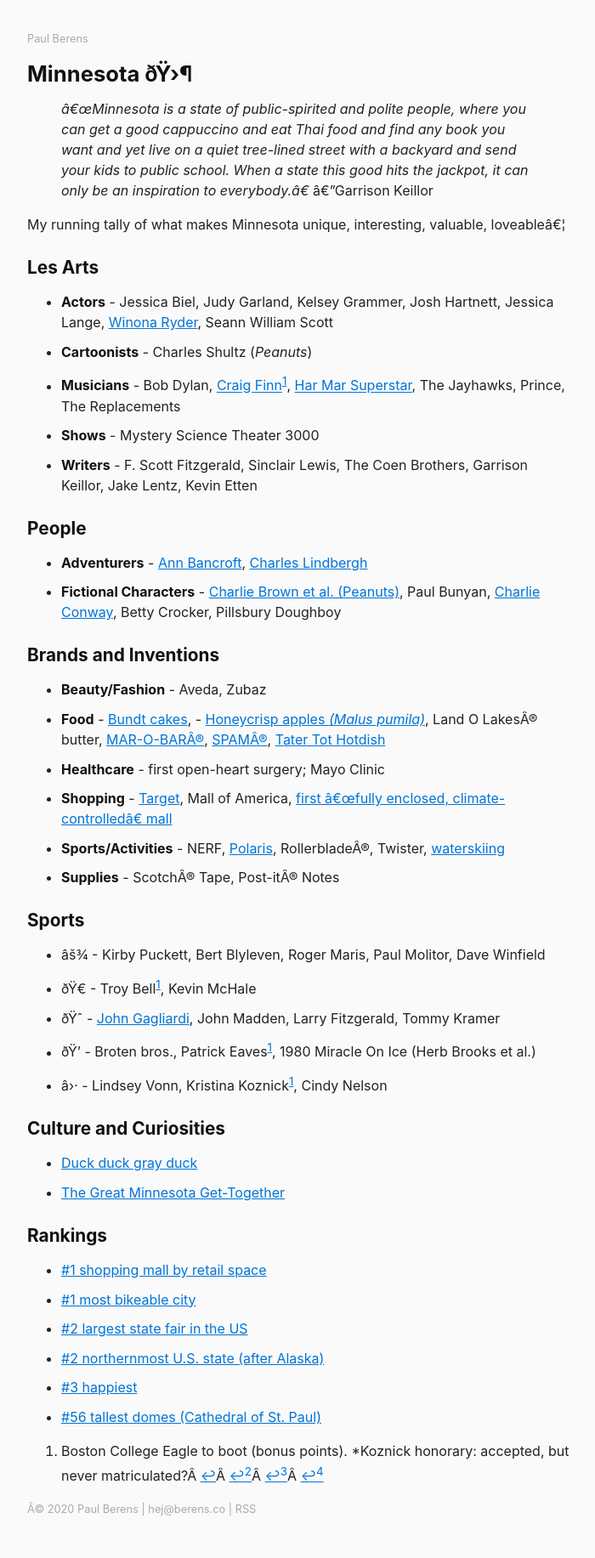
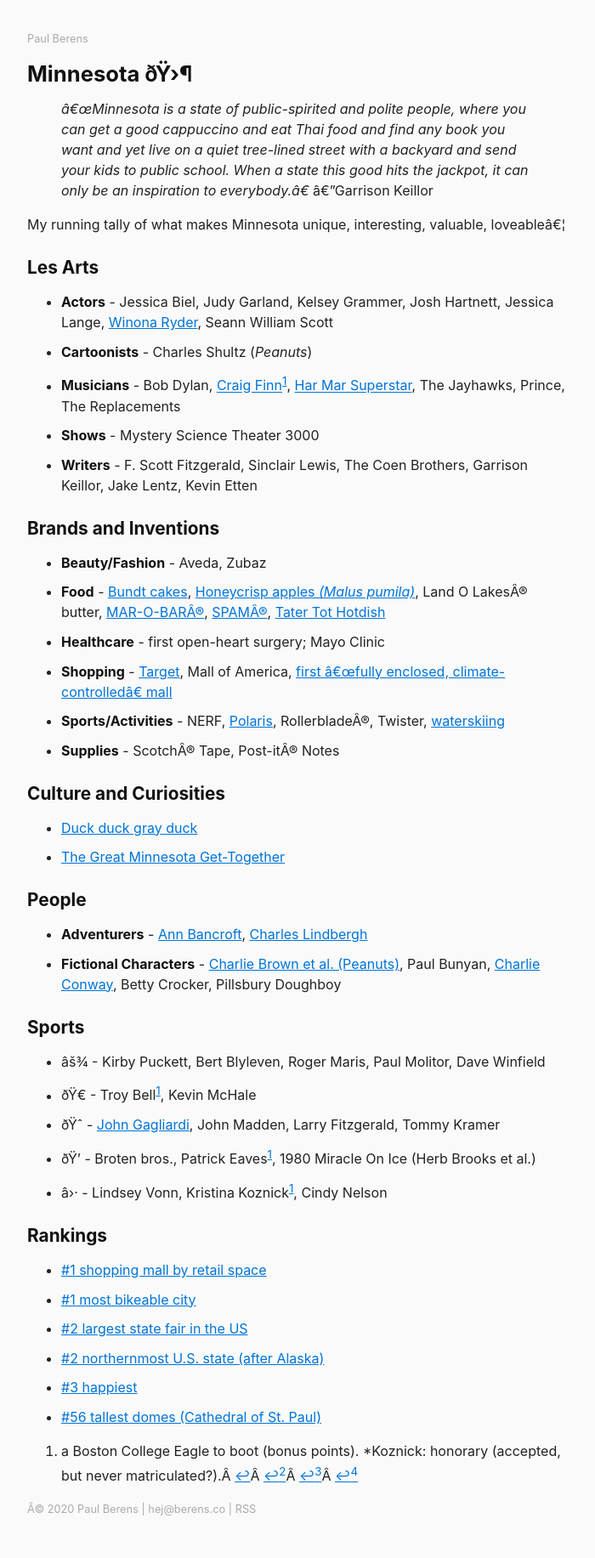
Before and after one commit to berensp/berensp.github.io, a Jekyll site: the page built from minn.md, in a window 1280 px wide. Shown: the whole page at 85% size, without its empty margins (288-988 px from the left). Built offline with Jekyll 4.4.1, drawn with Linux system fonts in a browser that asks for light colours; nearby versions of some CDN libraries; some of the changed lines change nothing that is shown.

Commit message:
Add files via upload

```diff
--- a/minn.md
+++ b/minn.md
@@ -14,17 +14,21 @@
 - **Shows** - Mystery Science Theater 3000
 - **Writers** - F. Scott Fitzgerald, Sinclair Lewis, The Coen Brothers, Garrison Keillor, Jake Lentz, Kevin Etten
 
-## People
-- **Adventurers** - [Ann Bancroft](https://en.wikipedia.org/wiki/Ann_Bancroft), [Charles Lindbergh](https://en.wikipedia.org/wiki/Charles_Lindbergh)
-- **Fictional Characters** - [Charlie Brown et al. (Peanuts)](https://peanuts.fandom.com/wiki/Setting), Paul Bunyan, [Charlie Conway](https://disney.fandom.com/wiki/Charlie_Conway), Betty Crocker, Pillsbury Doughboy
-
 ## Brands and Inventions
 - **Beauty/Fashion** - Aveda, Zubaz
-- **Food** - [Bundt cakes](https://www.foodandwine.com/news/brief-delightful-history-bundt-pan), - [Honeycrisp apples *(Malus pumila)*](https://en.wikipedia.org/wiki/Honeycrisp/), Land O Lakes® butter, [MAR-O-BAR®](https://www.minnesotamonthly.com/archive/candy-bar-combat/), [SPAM®](https://en.wikipedia.org/wiki/Spam_(food)/), [Tater Tot Hotdish](https://vimeo.com/65158243)
+- **Food** - [Bundt cakes](https://www.foodandwine.com/news/brief-delightful-history-bundt-pan), [Honeycrisp apples *(Malus pumila)*](https://en.wikipedia.org/wiki/Honeycrisp), Land O Lakes® butter, [MAR-O-BAR®](https://www.minnesotamonthly.com/archive/candy-bar-combat/), [SPAM®](https://en.wikipedia.org/wiki/Spam_(food)), [Tater Tot Hotdish](https://vimeo.com/65158243)
 - **Healthcare** - first open-heart surgery; Mayo Clinic
 - **Shopping** - [Target](https://www.target.com/), Mall of America, [first "fully enclosed, climate-controlled" mall](https://www.theguardian.com/cities/2015/may/06/southdale-center-america-first-shopping-mall-history-cities-50-buildings)
 - **Sports/Activities** - NERF, [Polaris](https://www.polaris.com/en-us/brands/), Rollerblade®, Twister, [waterskiing](https://www.britannica.com/sports/waterskiing)
 - **Supplies** - Scotch® Tape, Post-it® Notes
+
+## Culture and Curiosities
+- [Duck duck gray duck](https://www.startribune.com/why-do-minnesotans-play-duck-duck-gray-duck-instead-of-duck-duck-goose/502474351/)
+- [The Great Minnesota Get-Together](https://www.insider.com/best-state-fairs-in-the-us-2018-5#1-the-minnesota-state-fair-17)
+
+## People
+- **Adventurers** - [Ann Bancroft](https://en.wikipedia.org/wiki/Ann_Bancroft), [Charles Lindbergh](https://en.wikipedia.org/wiki/Charles_Lindbergh)
+- **Fictional Characters** - [Charlie Brown et al. (Peanuts)](https://peanuts.fandom.com/wiki/Setting), Paul Bunyan, [Charlie Conway](https://disney.fandom.com/wiki/Charlie_Conway), Betty Crocker, Pillsbury Doughboy
 
 ## Sports
 - ⚾ - Kirby Puckett, Bert Blyleven, Roger Maris, Paul Molitor, Dave Winfield
@@ -33,11 +37,7 @@
 - 🏒 - Broten bros., Patrick Eaves[^1], 1980 Miracle On Ice (Herb Brooks et al.)
 - ⛷ - Lindsey Vonn, Kristina Koznick[^1], Cindy Nelson
 
-[^1]: Boston College Eagle to boot (bonus points). *Koznick honorary: accepted, but never matriculated?
-
-## Culture and Curiosities
-- [Duck duck gray duck](https://www.startribune.com/why-do-minnesotans-play-duck-duck-gray-duck-instead-of-duck-duck-goose/502474351/)
-- [The Great Minnesota Get-Together](https://www.insider.com/best-state-fairs-in-the-us-2018-5#1-the-minnesota-state-fair-17)
+[^1]: a Boston College Eagle to boot (bonus points). *Koznick: honorary (accepted, but never matriculated?).
 
 ## Rankings
 - [#1 shopping mall by retail space](https://en.wikipedia.org/wiki/List_of_largest_shopping_malls_in_the_United_States)
```
